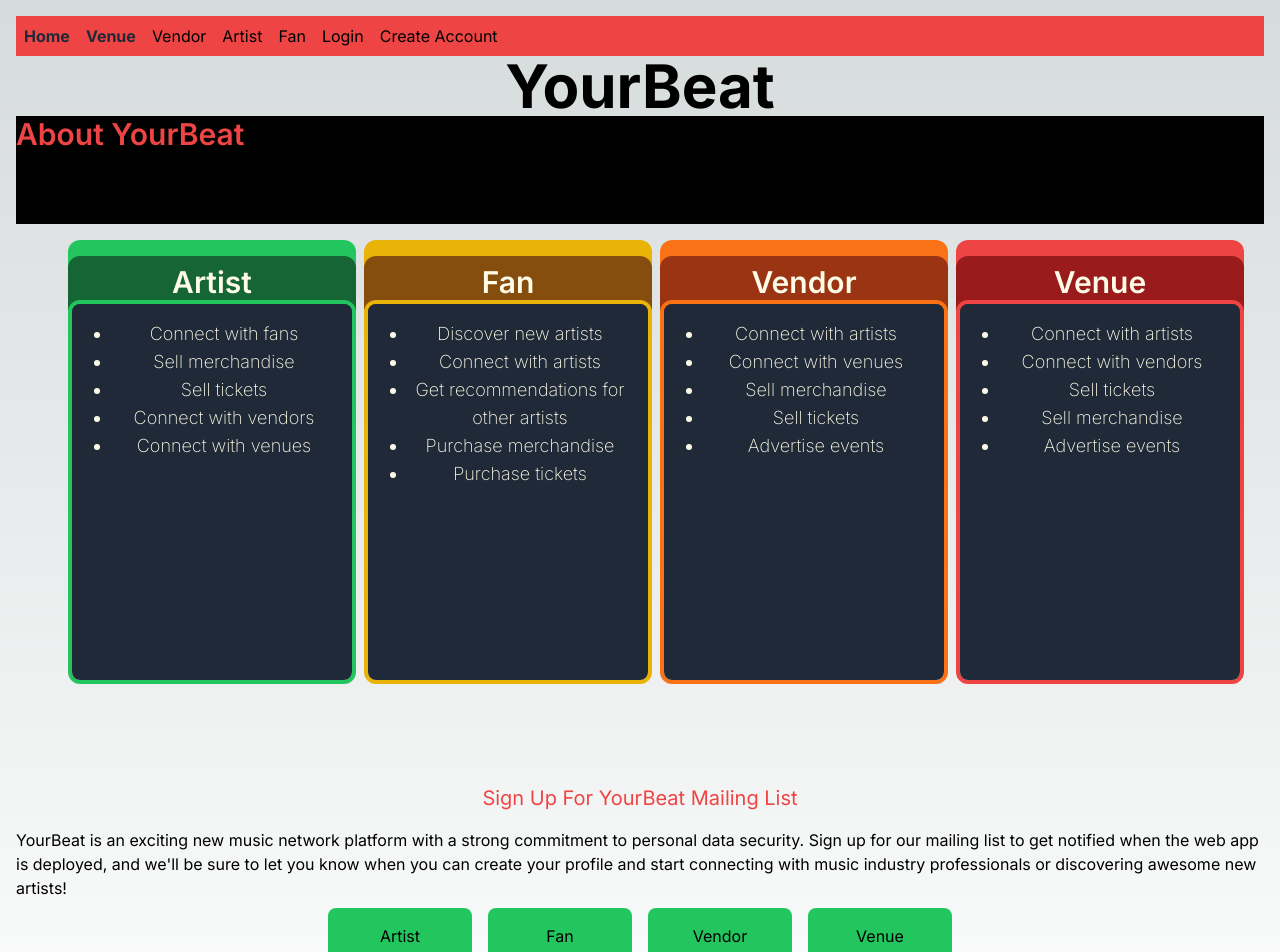
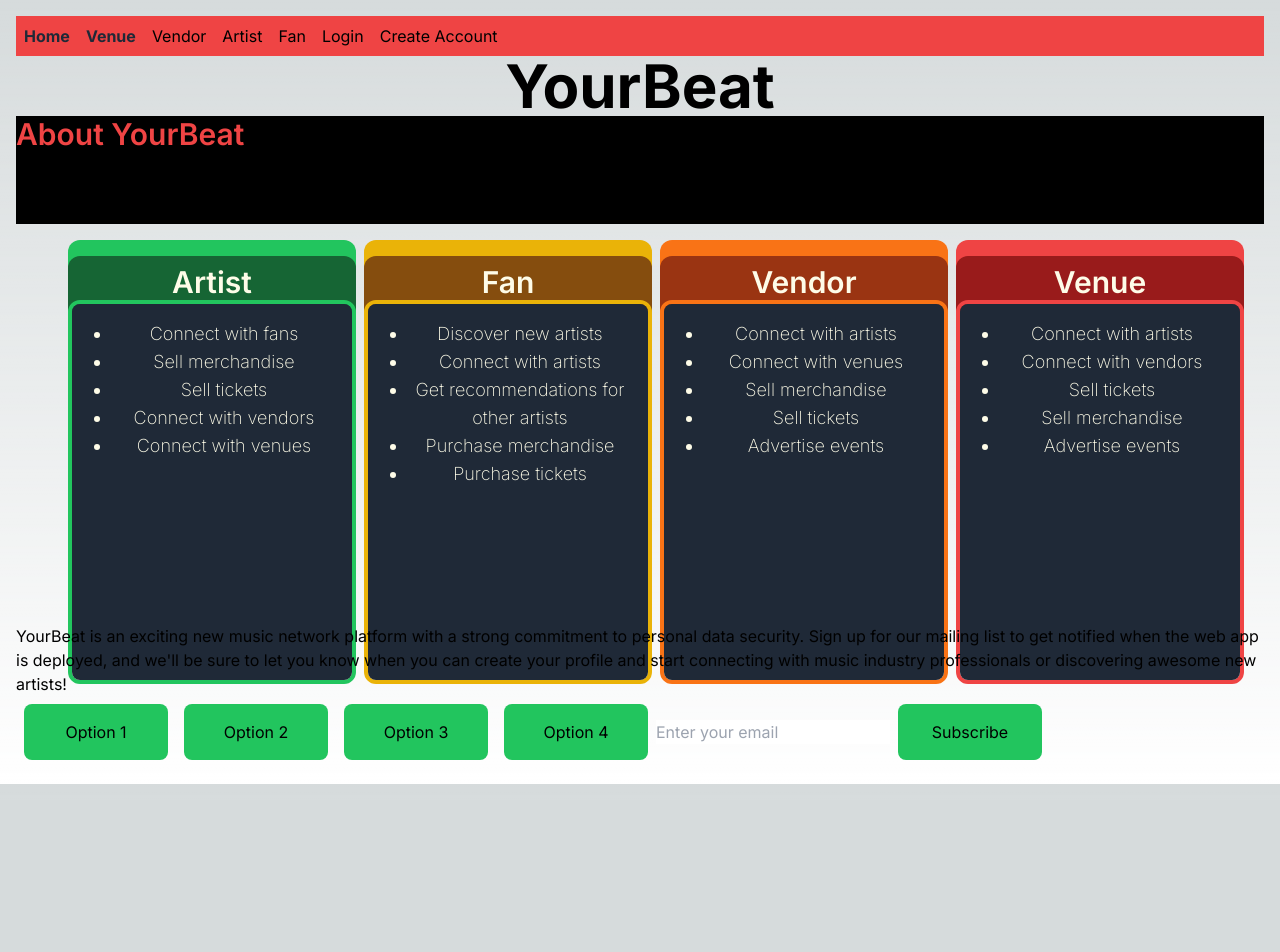
Before and after one commit to segvndo/YourBeat-TS, a Next.js app: page / in a window 1280 px wide. Shown: the top 952 px of the page. After the commit the page ends 800 px from the top, so only its background shows below. Built offline with nearby package versions, Linux system fonts and the light colour scheme.

Commit message:
Create handleSubscribe in mailing component

```diff
--- a/app/components/mailing.tsx
+++ b/app/components/mailing.tsx
@@ -1,32 +1,44 @@
-import React from "react";
+'use client';
+import React, { useState } from "react";
 import Button from "@/app/components/button";
 
 const Mailing: React.FC = () => {
+  const [isSubscribed, setIsSubscribed] = useState(false);
+  const [email, setEmail] = useState<string>('');
+
+  const handleSubscribe = async () => {
+    try {
+      setIsSubscribed(true);
+    } catch (error) {
+      console.error('Error subscribing to mailing list:', error);
+    }
+  };
+
   return (
-    <footer>
-      <div className="flex justify-center items-center mt-40 text-red-500 font-sans mb-4 text-xl">
-        Sign Up For YourBeat Mailing List
+    <div>
+      <div>
+        YourBeat is an exciting new music network platform with a strong commitment to personal data security. Sign up for our mailing list to get notified when the web app is deployed, and we'll be sure to let you know when you can create your profile and start connecting with music industry professionals or discovering awesome new artists!
       </div>
-
-      <div>
-        YourBeat is an exciting new music network platform with a strong commitment to personal data security. Sign up for our mailing list to get notified when the web app is deployed, and we&apos;ll be sure to let you know when you can create your profile and start connecting with music industry professionals or discovering awesome new artists!
-      </div>
-
-      <div className="flex flex-row justify-center">
-        <Button variant="green">Artist</Button>
-        <Button>Fan</Button>
-        <Button>Vendor</Button>
-        <Button>Venue</Button>
-      </div>
-
-      <div className="flex justify-center items-center">
-        <input className="h-10 mt-4 pl-2" type="text" placeholder="Email Address" />
-      </div>
-
-      <div className="flex justify-center items-center mt-3">
-        <Button>Subscribe</Button>
-      </div>
-    </footer>
+      {!isSubscribed ? (
+        <>
+          <Button variant="green">Option 1</Button>
+          <Button variant="green">Option 2</Button>
+          <Button variant="green">Option 3</Button>
+          <Button variant="green">Option 4</Button>
+          <input
+            type="email"
+            placeholder="Enter your email"
+            value={email}
+            onChange={(e) => setEmail(e.target.value)}
+          />
+          <Button variant="green" onClick={handleSubscribe}>
+            Subscribe
+          </Button>
+        </>
+      ) : (
+        <p>Thank you for signing up!</p>
+      )}
+    </div>
   );
 };
 
```
